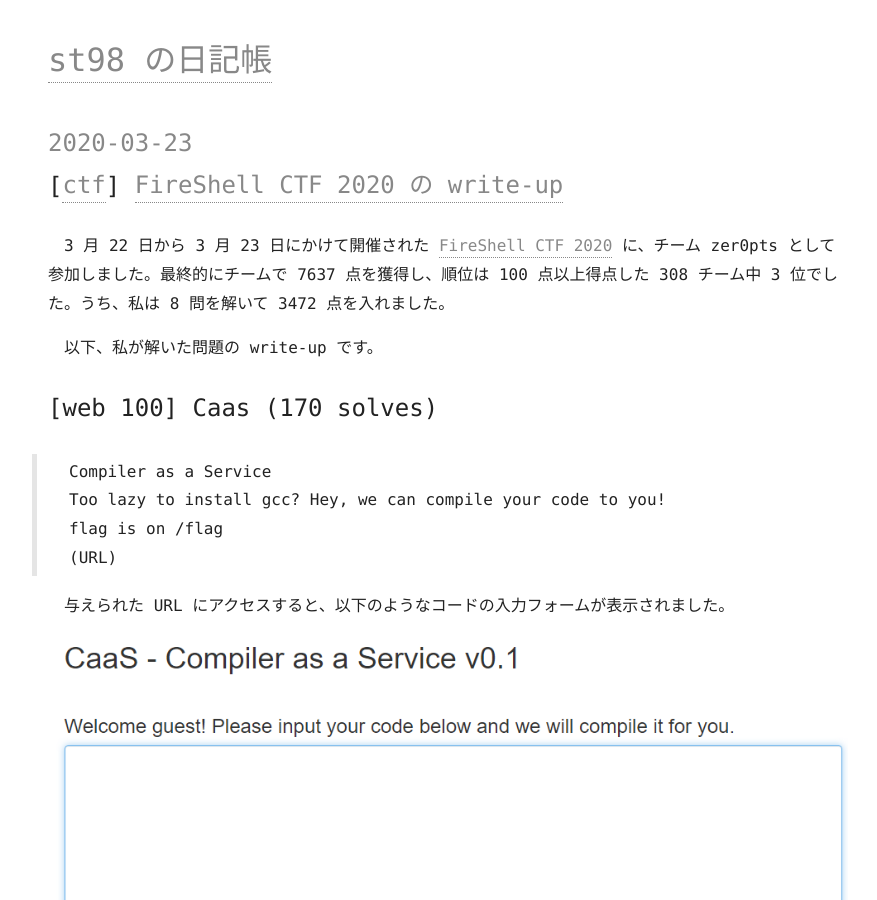
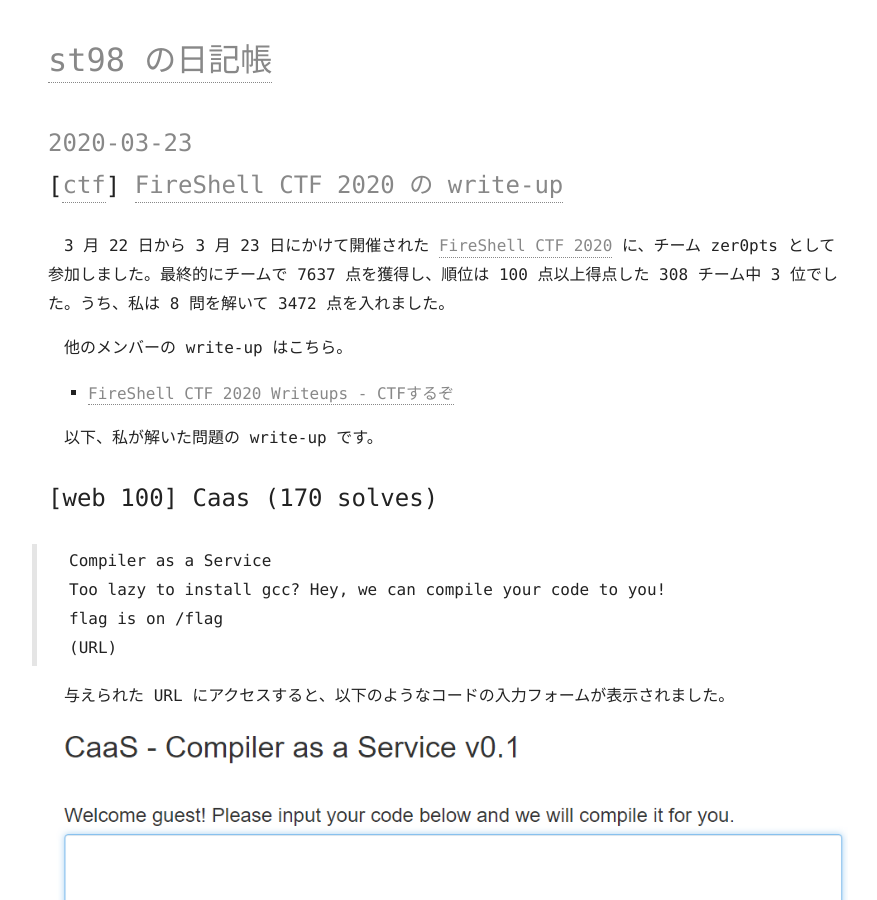
Before and after one commit to st98/diary, a Jekyll site: the page built from _posts/2020-03-23-fireshell-ctf.md, in a window 1280 px wide and 900 px high. Shown: the whole window, without its empty margins (192-1069 px from the left). Built offline with Jekyll 4.4.1, drawn with Linux system fonts in a browser that asks for light colours; comment, search, counter and statistics services are not loaded.

Commit message:
ptr-yudaiさんのwriteupを追加

```diff
--- a/_posts/2020-03-23-fireshell-ctf.md
+++ b/_posts/2020-03-23-fireshell-ctf.md
@@ -6,6 +6,10 @@
 ---
 
 3 月 22 日から 3 月 23 日にかけて開催された [FireShell CTF 2020](https://2020.angstromctf.com/) に、チーム zer0pts として参加しました。最終的にチームで 7637 点を獲得し、順位は 100 点以上得点した 308 チーム中 3 位でした。うち、私は 8 問を解いて 3472 点を入れました。
+
+他のメンバーの write-up はこちら。
+
+- [FireShell CTF 2020 Writeups - CTFするぞ](https://ptr-yudai.hatenablog.com/entry/2020/03/23/105837)
 
 以下、私が解いた問題の write-up です。
 
```
